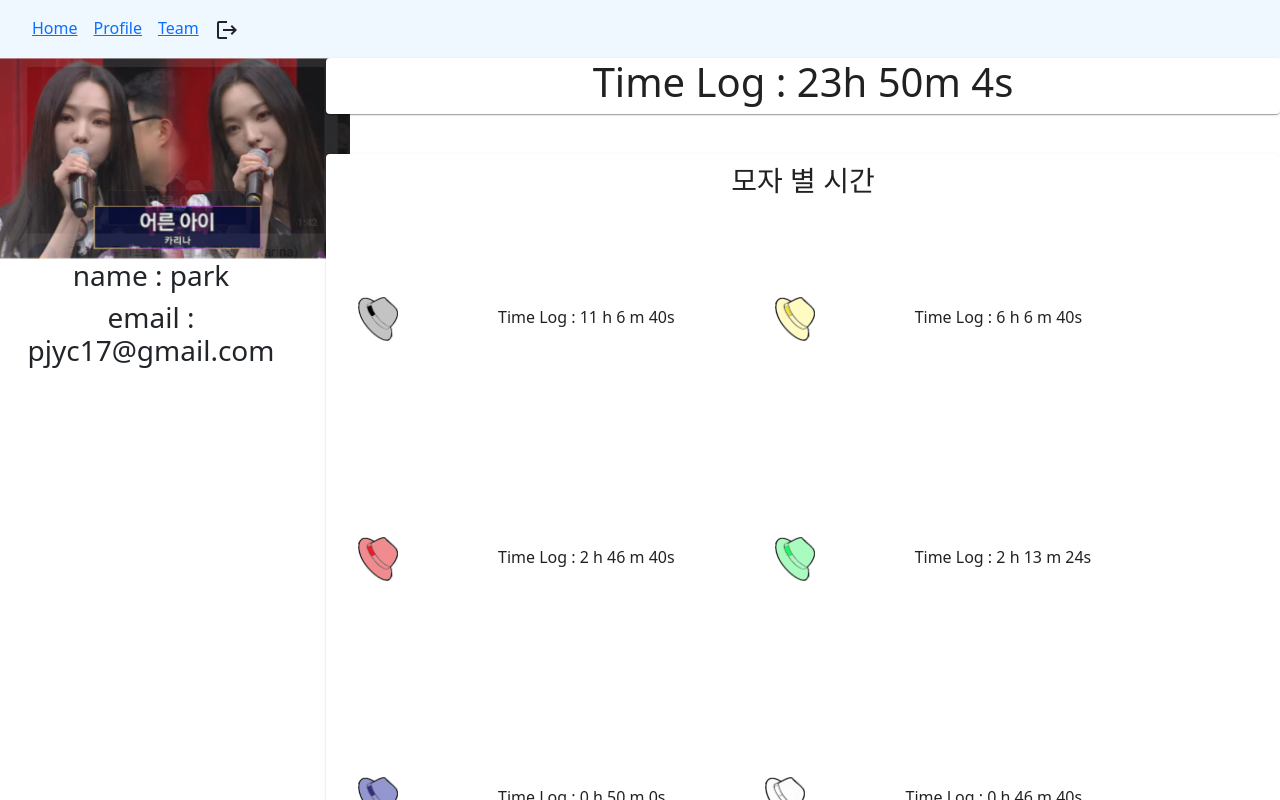
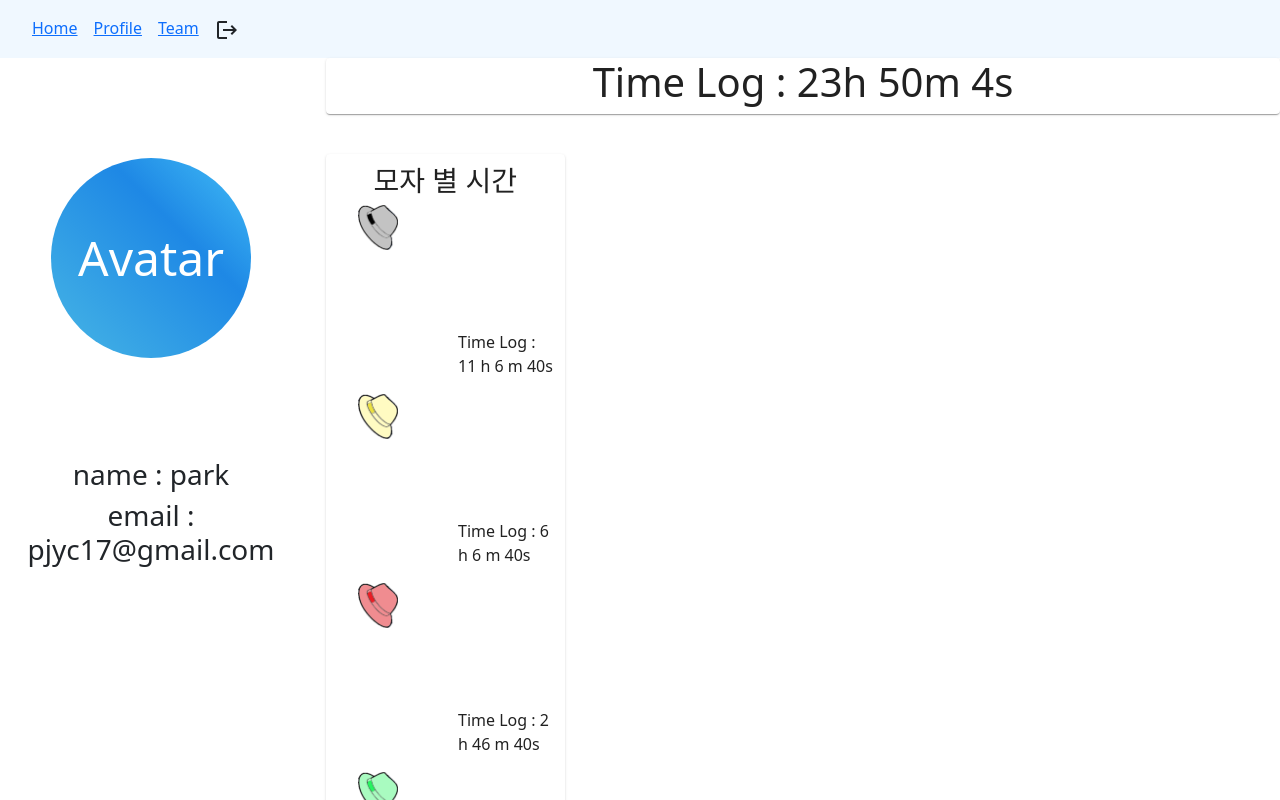
Before and after one commit to lactea94/beyondmeeting, a React (Create React App) app in the folder frontend/: page /profile in a window 1280 px wide. Shown: the top 800 px of the page. Built offline with nearby package versions, Linux system fonts and the light colour scheme.

Commit message:
STYLE: USER_AVATAR

```diff
--- a/frontend/src/components/Profile.css
+++ b/frontend/src/components/Profile.css
@@ -15,7 +15,9 @@ li img {
 }
 li p{
 	display: inline-block;
-	padding: 100px;
+	padding-left: 100px;
+  padding-right: 10px;
+  padding-top: 80px;
 }
 
 .profRoundImg {
@@ -47,6 +49,23 @@ li p{
 }
 
 img {
-  max-width: 350px;
+  max-width: 100%;
   height: auto !important;
 }
+
+.text-avatar {
+  width: 200px;
+  height: 200px;
+  margin-bottom: 100px;
+  margin: 100px auto;
+  vertical-align: middle;
+  text-align: center;
+  border-radius: 50%;
+  background: #46b5e5;
+  background-image: linear-gradient(45deg,#46b5e5 1%,#1e88e5 64%,#40baf5 97%);
+}
+.text-avatar span {
+  line-height: 200px;
+  color: #fff;
+  font-size: 3em;
+}
--- a/frontend/src/components/Profile.js
+++ b/frontend/src/components/Profile.js
@@ -41,19 +41,24 @@ export function Profile() {
   // css 좌측 길게 / 우측 상단 / 우측 하단 3파트로 나눠서 분류 (우측 하단이 중요(그래프 화))
   return (
   <Grid container columnSpacing={3}>
-    <Grid item xs={3}>
+    <Grid item container xs={3}>
+      <Grid item xs={12}>
         { userImg ? (
-        <h1 className="profile-info">YOUR IMG IS HERE</h1>
+          <h1>YOUR IMG IS HERE</h1>
         ) : (
-        <div className="profRoundImg">
-          <img src="img/그림1.png" alt="우왕" />
+          <div className="text-avatar">
+            <span>Avatar</span>
           </div>
         )
         }
+        <Grid item xs={12}>
         <div className="userInfo">
           <h3>name : {user.name}</h3>
           <h3>email : {user.email}</h3>
         </div>
+        </Grid>
+      </Grid>
+
     </Grid>
     <Grid item container xs={9} rowSpacing={5}>
       <Grid item xs={12}>
@@ -61,7 +66,7 @@ export function Profile() {
             <h1>Time Log : {calHour(speakTime)}h {calMin(speakTime)}m {calSec(speakTime)}s</h1>
           </Card>
       </Grid>
-      <Grid item xs={12}>
+      <Grid item xs={3}>
         <Card className="Card">
           <h3> 모자 별 시간 </h3>
           <ul>
```
Lines whose indentation alone changed are shown as unchanged.
